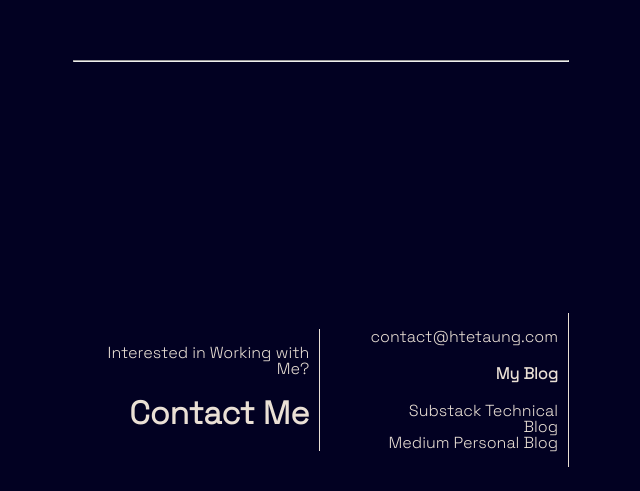
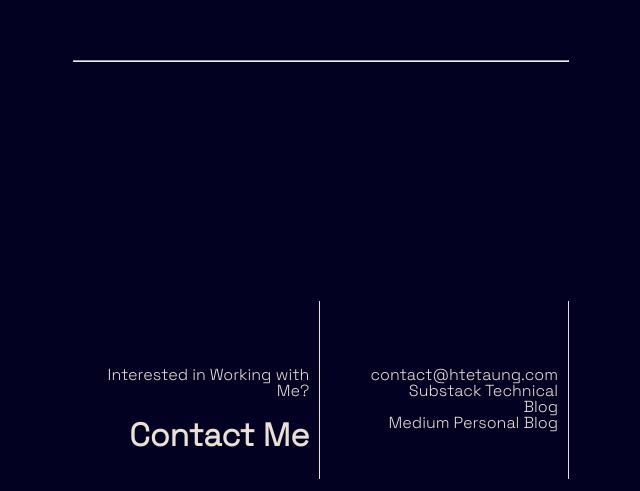
Before and after one commit to DreamerChaserHAH/portfolio_website, a plain HTML site: page index.html in a window 1280 px wide. Shown: the part 3252-3743 px from the top of the page, without its empty margins (319-959 px from the left). Drawn offline with Linux system fonts and the light colour scheme.

Commit message:
(feat) adjust about section

```diff
--- a/index.html
+++ b/index.html
@@ -82,9 +82,6 @@
                                         Python
                                     </li>
                                     <li>
-                                        Htmx
-                                    </li>
-                                    <li>
                                         Git
                                     </li>
                                     <li>
@@ -136,21 +133,25 @@
             <hr>
             <div class="section_content">
                     <div class="contact_content">
+                        <div>
                         <p>
                             Interested in Working with Me?
                         </p>
                         <h1>
                             Contact Me
                         </h1>
+                        </div>
                     </div>
                     <div class = "contact_content">
+                        <div>
                         <ul>
                                 contact@htetaung.com
-                            <h4>My Blog</h4>
+                                <br>
                                 <a>Substack Technical Blog</a>
                                 <br>
                                 <a href="https://medium.com/@dreamerethan">Medium Personal Blog</a>
                         </ul>
+                        </div>
                     </div>
             </div>
         </div>
--- a/main.css
+++ b/main.css
@@ -83,6 +83,9 @@ header{
     border-right: 1px solid #EAE0D5;
     padding-right: 10px;
     padding-left: 10px;
+    padding-top: 10%;
+    height: 20%;
+    top: 50%;
 }
 
 @media only screen and ( min-width: 915px ){
```
